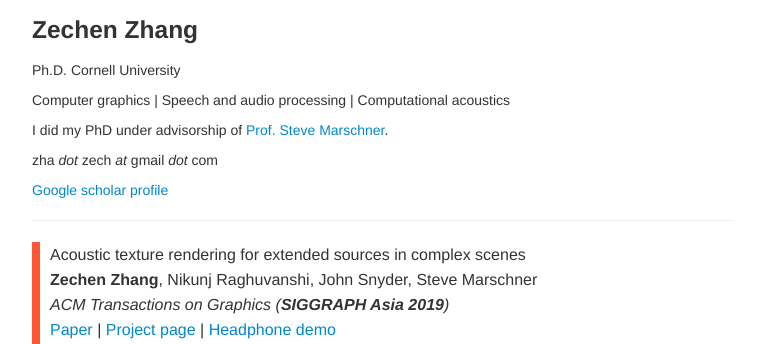
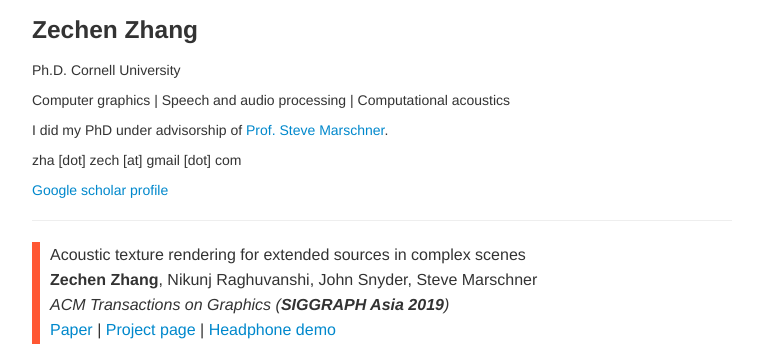
Before and after one commit to ZechenZ/zechenz.github.com, a Jekyll site: the page built from index.md, in a window 1280 px wide. Shown: the top 344 px of the page, without its empty margins (258-1021 px from the left). Built offline with Jekyll 4.4.1, drawn with Linux system fonts in a browser that asks for light colours; our own code applies the rules of GitHub Pages for plain Markdown files.

Commit message:
update email

```diff
--- a/index.md
+++ b/index.md
@@ -18,7 +18,7 @@ Computational acoustics
 
 I did my PhD under advisorship of [Prof. Steve Marschner](https://www.cs.cornell.edu/~srm/).
 
-zha *dot* zech *at* gmail *dot* com
+zha [dot] zech [at] gmail [dot] com
 
 [Google scholar profile](https://scholar.google.com/citations?hl=en&user=RBDHu9UAAAAJ&view_op=list_works&sortby=pubdate)
 
```
